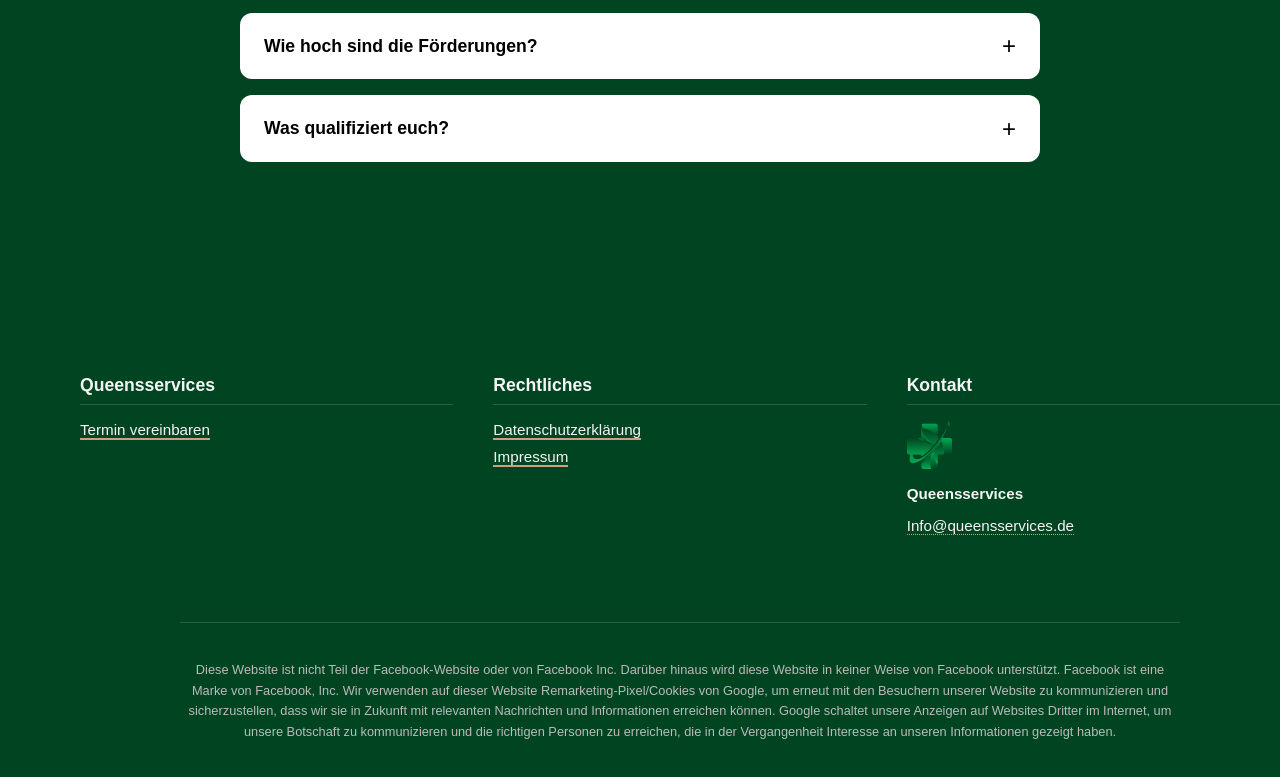
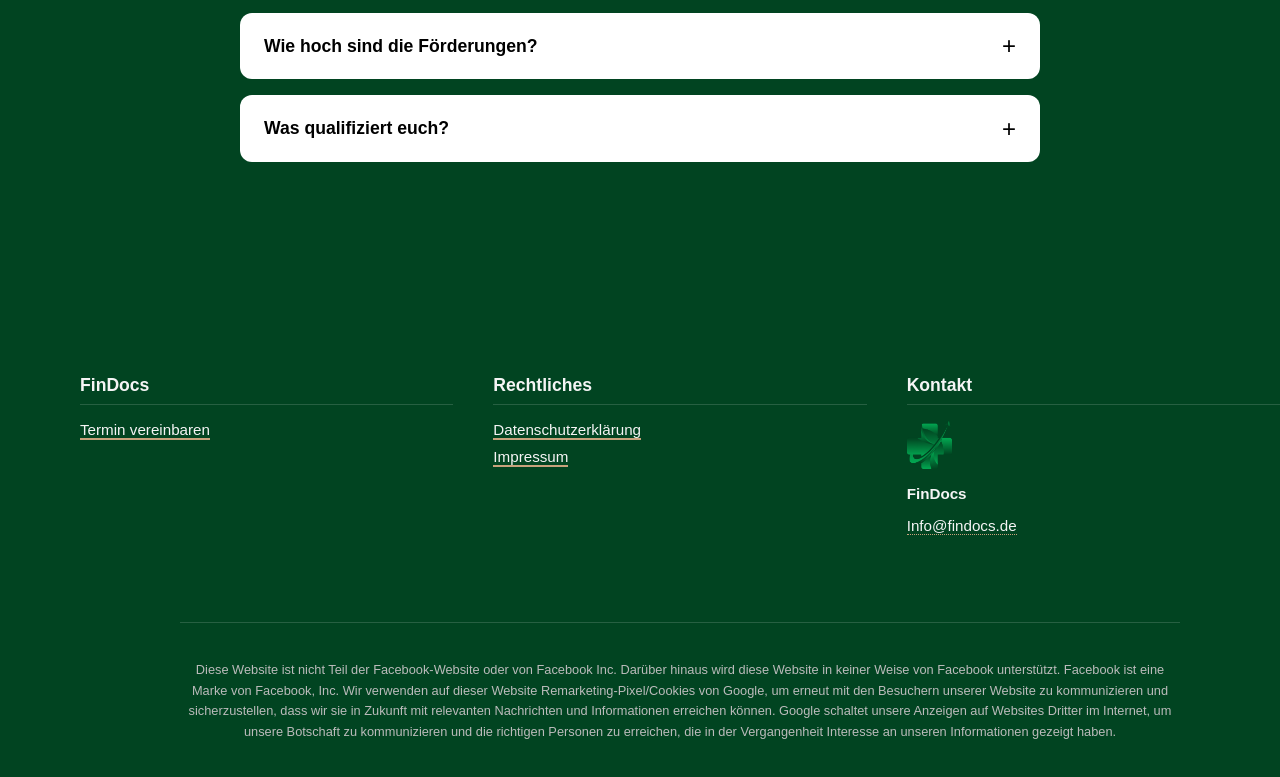
Before and after one commit to StefanM1212/angelinaroemisch, a plain HTML site: page index.html in a window 1280 px wide. Shown: the part 5568-6345 px from the top of the page. Drawn offline with Linux system fonts and the light colour scheme; a script that the page names is missing.

Commit message:
index.html

```diff
--- a/index.html
+++ b/index.html
@@ -364,7 +364,7 @@
   <div class="footer-wrapper">
 
     <div class="footer-column">
-      <p class="footer-title">Queensservices</p>
+      <p class="footer-title">FinDocs</p>
       <ul class="footer-links">
         <li><a href="#" onclick="toggleModal('cta-modal')">Termin vereinbaren</a></li>
       </ul>
@@ -381,8 +381,8 @@
     <div class="footer-column kontakt">
       <p class="footer-title">Kontakt</p>
       <img src="Logo.png" alt="Betriebscare Logo" class="footer-logo" />
-      <p class="footer-contact-name"><strong>Queensservices</strong></p>
-      <a href="mailto:Info@queensservices.de" class="footer-contact-mail">Info@queensservices.de</a>
+      <p class="footer-contact-name"><strong>FinDocs</strong></p>
+      <a href="mailto:Info@findocss.de" class="footer-contact-mail">Info@findocs.de</a>
     </div>
 
     <!-- ✅ Disclaimer jetzt innerhalb von .footer-wrapper -->
@@ -451,7 +451,7 @@
       Queensservices<br>
       Würzburger Straße 270<br>
       63808 Haibach<br>
-      E-Mail: <a href="mailto:Info@queensservices.de">Info@queensservices.de</a><br><br>
+      E-Mail: <a href="mailto:Info@findocs.de">Info@findocs.de</a><br><br>
 
       <strong>2. Allgemeine Hinweise zur Datenverarbeitung</strong><br>
       Wir erheben und verwenden personenbezogene Daten unserer Nutzer grundsätzlich nur, soweit dies zur Bereitstellung einer funktionsfähigen Website sowie unserer Inhalte und Leistungen erforderlich ist. Die Verarbeitung personenbezogener Daten erfolgt nur nach Einwilligung oder wenn gesetzlich erlaubt.<br><br>
```
